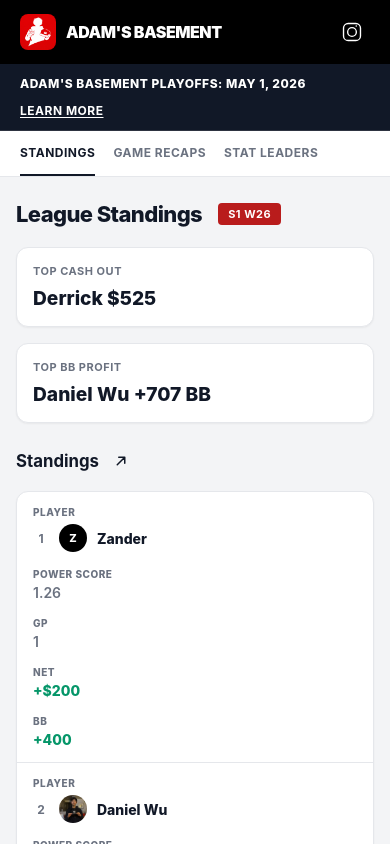
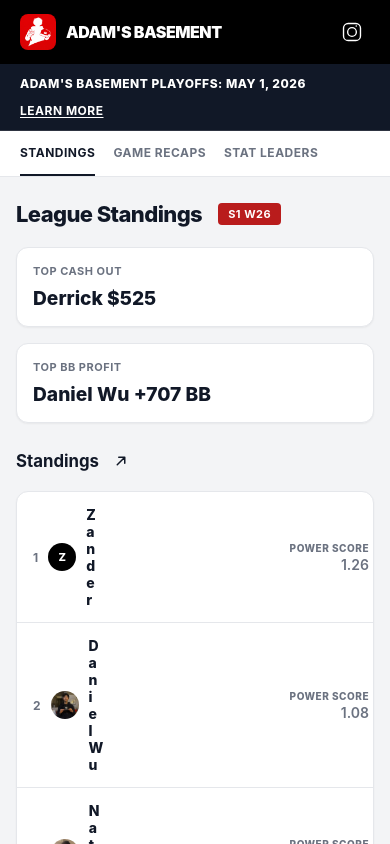
Before and after one commit to dnl-wu/pokerstats, a React (Vite) app: page / in a window 390 px wide. Shown: the top 844 px of the page. Built offline with nearby package versions, Linux system fonts and the light colour scheme.

Commit message:
Update App.css

```diff
--- a/src/App.css
+++ b/src/App.css
@@ -714,6 +714,43 @@ tr:hover td {
     margin-bottom: 6px;
   }
 
+  .leaderboard-table tr {
+    display: flex;
+    align-items: center;
+    gap: 12px;
+  }
+
+  .leaderboard-table td[data-label='Player'] {
+    flex: 1 1 auto;
+    min-width: 0;
+    padding: 0;
+  }
+
+  .leaderboard-table td[data-label='Power Score'],
+  .leaderboard-table td[data-label='BB'] {
+    flex: 0 0 auto;
+    min-width: 72px;
+    padding: 0;
+    text-align: right;
+  }
+
+  .leaderboard-table td[data-label='Player']::before {
+    display: none;
+  }
+
+  .leaderboard-table td[data-label='Power Score']::before,
+  .leaderboard-table td[data-label='BB']::before {
+    margin-bottom: 2px;
+  }
+
+  .leaderboard-table td[data-label='GP'],
+  .leaderboard-table td[data-label='Net'],
+  .leaderboard-table td[data-label='Avg'],
+  .leaderboard-table td[data-label='Win %'],
+  .leaderboard-table td[data-label='ROI'] {
+    display: none;
+  }
+
   .sessions-table td[data-label='Action'] {
     padding-top: 12px;
   }
```
